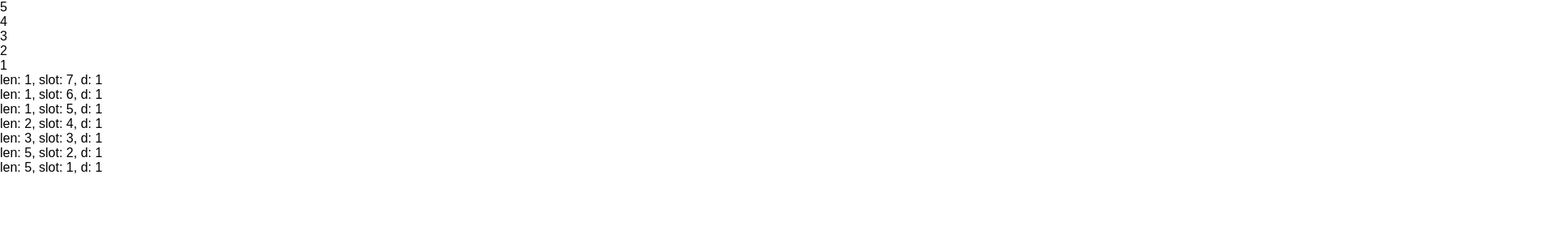
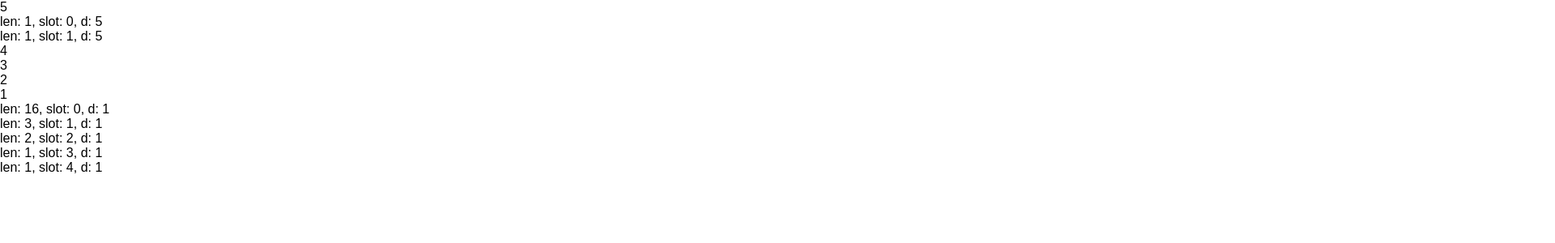
Before and after one commit to ViktorMasnyi/test, a React app: page /calendar in a window 1280 px wide. Shown: the top 300 px of the page at 81% size, 1920 px wide, since content can reach past the window. Built offline with nearby package versions, Linux system fonts and the light colour scheme.

Commit message:
one day task sorting - end point

```diff
--- a/src/components/Day/Day.js
+++ b/src/components/Day/Day.js
@@ -6,22 +6,30 @@ import './Day.css';
 class Day extends Component {
   constructor(props) {
     super(props)
-    let sortedTasks = this.props.dayTasks.sort(
+    let sortedTasks = [...this.props.dayTasks.sort(
       function sort(taskA, taskB) { // don't work  - clean up!
         //console.log(taskB.length);
         //console.log(taskA.props.taskLengh > taskB.props.taskLengh);
-        return taskA.length - taskB.length}
-    );
-    console.log(sortedTasks);
+        return taskB.length - taskA.length}
+    )];
+    //console.log(sortedTasks);
+    this.state = {
+      dayTasks: sortedTasks
+    };
   }
+
+  getOccSlots = () => {
+    return true;
+  }
+
   render() {
-    let tasks = this.props.dayTasks.map((task, id) => {
+    let tasks = this.state.dayTasks.map((task, id) => {
         return (
           <Task
             key={`taskId${id}`}
             weekday={this.props.weekday}
             taskLengh={task.length} // 1...20
-            slot={this.props.dayTasks.length - id}
+            slot={id}
             owner={task.owner}
             content={task.content}
           />
--- a/src/components/Week/Week.js
+++ b/src/components/Week/Week.js
@@ -1,28 +1,28 @@
 import React, { Component } from 'react';
 import Day from '../Day/Day';
-import Task from '../Task/Task';
 
 import './Week.css';
 
 class Week extends Component {
   state = {
     startWeek: 1,
+    occ: [],
     days: [
       [ // Fr
-        // {
-        //   id: 3,
-        //   onwer: 'Test Owner',
-        //   content: 'test content',
-        //   start: 2,
-        //   length: 1,
-        // },
-        // {
-        //   id: 4,
-        //   owner: 'Test Owner',
-        //   content: 'test content',
-        //   start: 2,
-        //   length: 1,
-        // },
+        {
+          id: 3,
+          onwer: 'Test Owner',
+          content: 'test content',
+          start: 2,
+          length: 1,
+        },
+        {
+          id: 4,
+          owner: 'Test Owner',
+          content: 'test content',
+          start: 2,
+          length: 1,
+        },
       ],
       [ // Th
         // {
@@ -58,15 +58,15 @@ class Week extends Component {
       ],
       [  // Tu
         // {
-        //   id: 3,
+        //   id: 1,
         //   onwer: 'Test Owner',
         //   content: 'test content',
         //   start: 2,
-        //   length: 1,
+        //   length: 2,
         // },
         // {
-        //   id: 4,
-        //   owner: 'Test Owner',
+        //   id: 1,
+        //   onwer: 'Test Owner',
         //   content: 'test content',
         //   start: 2,
         //   length: 1,
@@ -85,7 +85,7 @@ class Week extends Component {
           onwer: 'Test Owner',
           content: 'test content',
           start: 1,
-          length: 1,
+          length: 3,
         },
         {
           id: 1,
@@ -99,32 +99,43 @@ class Week extends Component {
           onwer: 'Test Owner',
           content: 'test content',
           start: 1,
-          length: 2,
+          length: 16,
         },
         {
           id: 1,
           onwer: 'Test Owner',
           content: 'test content',
           start: 1,
-          length: 3,
-        },
-        {
-          id: 2,
-          owner: 'Test Owner',
-          content: 'test content',
-          start: 2,  // starting day of a week
-          length: 5, // task duration  - days
-        },
-        {
-          id: 1,
-          onwer: 'Test Owner',
-          content: 'test content',
-          start: 1,
-          length: 5,
+          length: 2,
         },
       ],
     ],
   };
+
+  getOccupiedSlots = () => {
+    let occ = this.state.days.map((day, dayIdx) => {
+      return day.map((task,) => task.length)
+        .sort((lenA, lenB) => lenB - lenA)
+    });
+    // let occStatus = occ[4];
+    // for (let day = 4 ; day >= 0; day--) {
+    //   occ[day].forEach((taskLen, slot) => {
+    //     //console.log('taskLen', taskLen);
+    //     if (taskLen > 1) {
+    //       for (let nextDay = day - 1; nextDay >= 0; nextDay--) {
+    //         console.log('taskLen', taskLen);
+    //         occStatus[nextDay].push(slot)
+    //       }
+    //     }
+    //   })
+    // }
+    this.setState({occ: occ})
+    console.log('occ', occ);
+  }
+
+  componentWillMount() {
+    this.getOccupiedSlots();
+  }
 
   render () {
     //console.log(this.props)
@@ -134,6 +145,7 @@ class Week extends Component {
           key={`dayId${i}`}
           weekday={this.props.startDate + 4 - i}
           dayTasks={day}
+          occ={this.state.occ}
         />
       );
     });
```
